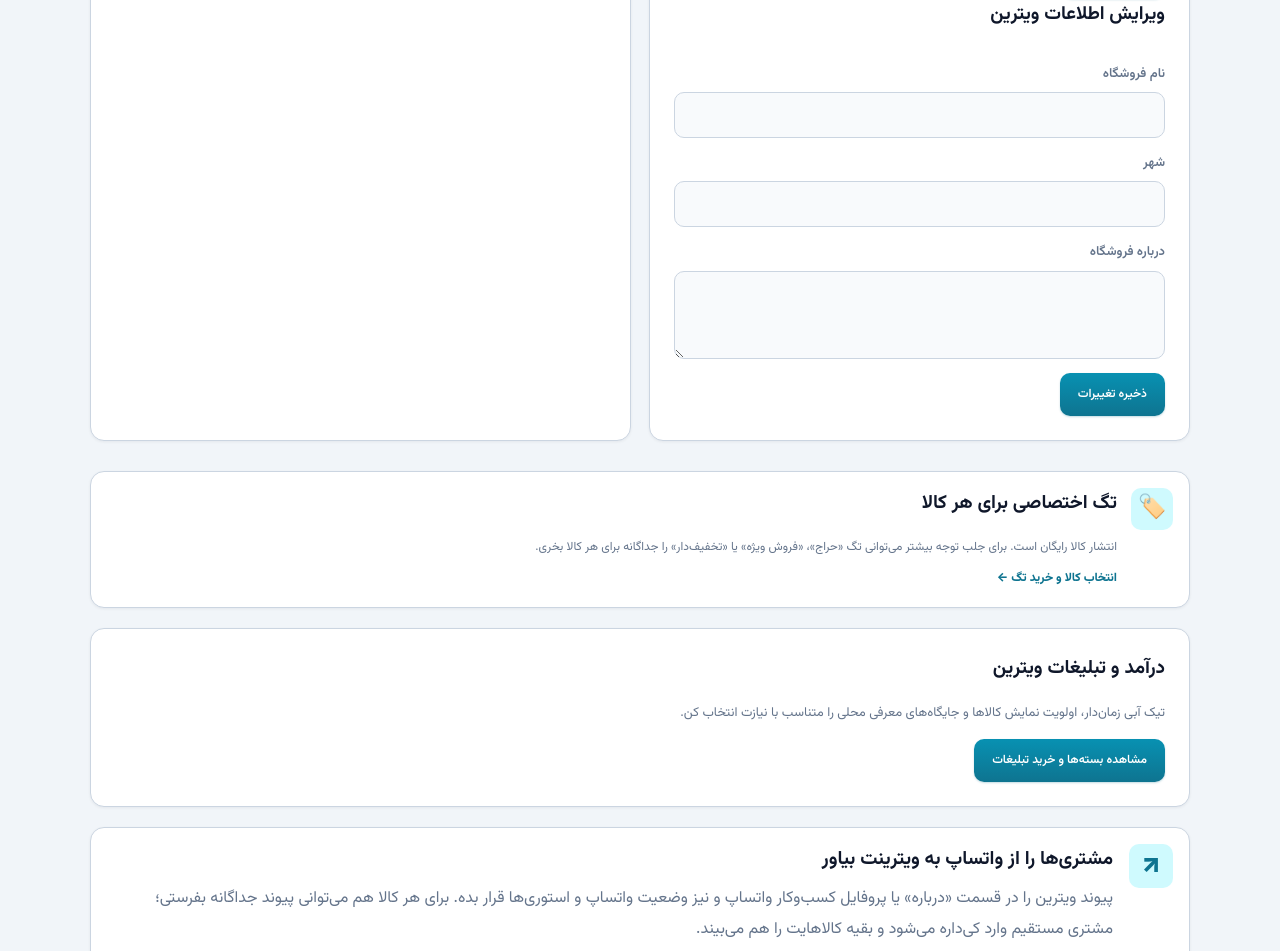
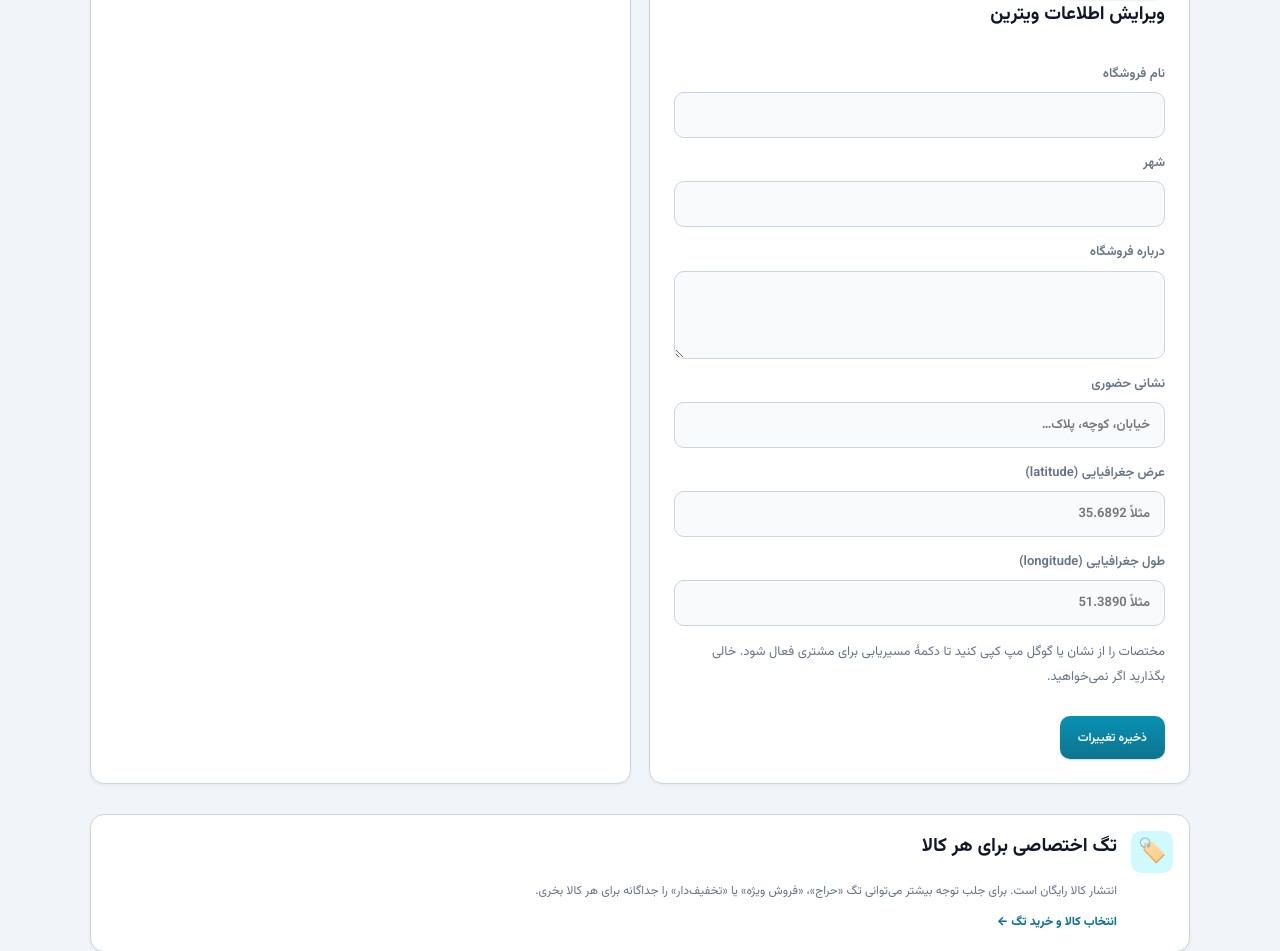
Before and after one commit to Tahmoures54/kidareh-pf, a Flask app: page /seller in a window 1280 px wide. Shown: the part 833-1784 px from the top of the page. Run offline with Flask 3, Linux system fonts and the light colour scheme.

Commit message:
feat: seller form fields for store address and coordinates

```diff
--- a/templates/pages/seller/dashboard.html
+++ b/templates/pages/seller/dashboard.html
@@ -4,7 +4,7 @@
 <section class="page-heading"><span class="section-kicker">ویترین کسب‌وکار شما</span><h1>فروشگاهت را بچین</h1><p>اطلاعات فروشگاه و کالاهایت را یک‌جا مدیریت کن؛ خریدارها بدون ثبت‌نام می‌توانند ویترینت را ببینند.</p></section>
 <section class="seller-dashboard-grid"><div class="page-panel"><h2>وضعیت ویترین</h2><div id="sellerStatus" class="status-panel">در حال بررسی حساب…</div>
 <form id="storeCreateForm" class="stack-form" hidden><label>نام فروشگاه<input name="name" required maxlength="80" placeholder="مثلاً خانه‌چین"></label><label>شهر<input name="city" required maxlength="60" placeholder="شهر فعالیت"></label><label>درباره فروشگاه<textarea name="description" rows="3" maxlength="500" placeholder="چه چیزهایی ارائه می‌کنی؟"></textarea></label><button class="button button-primary" type="submit">ساخت ویترین</button></form>
-<form id="storeEditForm" class="stack-form" hidden><h3>ویرایش اطلاعات ویترین</h3><label>نام فروشگاه<input name="name" required maxlength="80"></label><label>شهر<input name="city" required maxlength="60"></label><label>درباره فروشگاه<textarea name="description" rows="3" maxlength="500"></textarea></label><button class="button button-primary" type="submit">ذخیره تغییرات</button></form></div>
+<form id="storeEditForm" class="stack-form" hidden><h3>ویرایش اطلاعات ویترین</h3><label>نام فروشگاه<input name="name" required maxlength="80"></label><label>شهر<input name="city" required maxlength="60"></label><label>درباره فروشگاه<textarea name="description" rows="3" maxlength="500"></textarea></label><label>نشانی حضوری<input name="address" maxlength="300" placeholder="خیابان، کوچه، پلاک…"></label><label>عرض جغرافیایی (latitude)<input name="latitude" type="number" step="any" min="-90" max="90" placeholder="مثلاً 35.6892"></label><label>طول جغرافیایی (longitude)<input name="longitude" type="number" step="any" min="-180" max="180" placeholder="مثلاً 51.3890"></label><p class="muted-copy">مختصات را از نشان یا گوگل مپ کپی کنید تا دکمهٔ مسیریابی برای مشتری فعال شود. خالی بگذارید اگر نمی‌خواهید.</p><button class="button button-primary" type="submit">ذخیره تغییرات</button></form></div>
 <div class="page-panel"><h2>افزودن محصول</h2><p class="muted-copy">محصول جدید را ثبت کن تا در ویترینت نمایش داده شود.</p><a class="button button-primary" href="/?open=add-product">رفتن به فرم ثبت کالا</a></div></section>
 <section class="page-panel tag-selling-prompt" style="margin-bottom:20px"><span class="tag-prompt-icon">🏷️</span><div><h2>تگ اختصاصی برای هر کالا</h2><p>انتشار کالا رایگان است. برای جلب توجه بیشتر می‌توانی تگ «حراج»، «فروش ویژه» یا «تخفیف‌دار» را جداگانه برای هر کالا بخری.</p><a href="/seller/tags">انتخاب کالا و خرید تگ ←</a></div></section><section class="page-panel" style="margin-bottom:20px"><h2>درآمد و تبلیغات ویترین</h2><p class="muted-copy">تیک آبی زمان‌دار، اولویت نمایش کالاها و جایگاه‌های معرفی محلی را متناسب با نیازت انتخاب کن.</p><a class="button button-primary" href="/monetization">مشاهده بسته‌ها و خرید تبلیغات</a></section>
 <section class="seller-promotion page-panel"><span class="seller-promotion-icon">↗</span><div><h2>مشتری‌ها را از واتساپ به ویترینت بیاور</h2><p>پیوند ویترین را در قسمت «درباره» یا پروفایل کسب‌وکار واتساپ و نیز وضعیت واتساپ و استوری‌ها قرار بده. برای هر کالا هم می‌توانی پیوند جداگانه بفرستی؛ مشتری مستقیم وارد کی‌داره می‌شود و بقیه کالاهایت را هم می‌بیند.</p><div class="seller-share-actions"><button id="shareMyStore" class="button button-primary" type="button" hidden>↗ اشتراک‌گذاری ویترین من</button><button id="copyStorePromo" class="button button-outline" type="button" data-copy-share-text="" hidden>کپی متن آماده معرفی</button></div></div></section>
```
